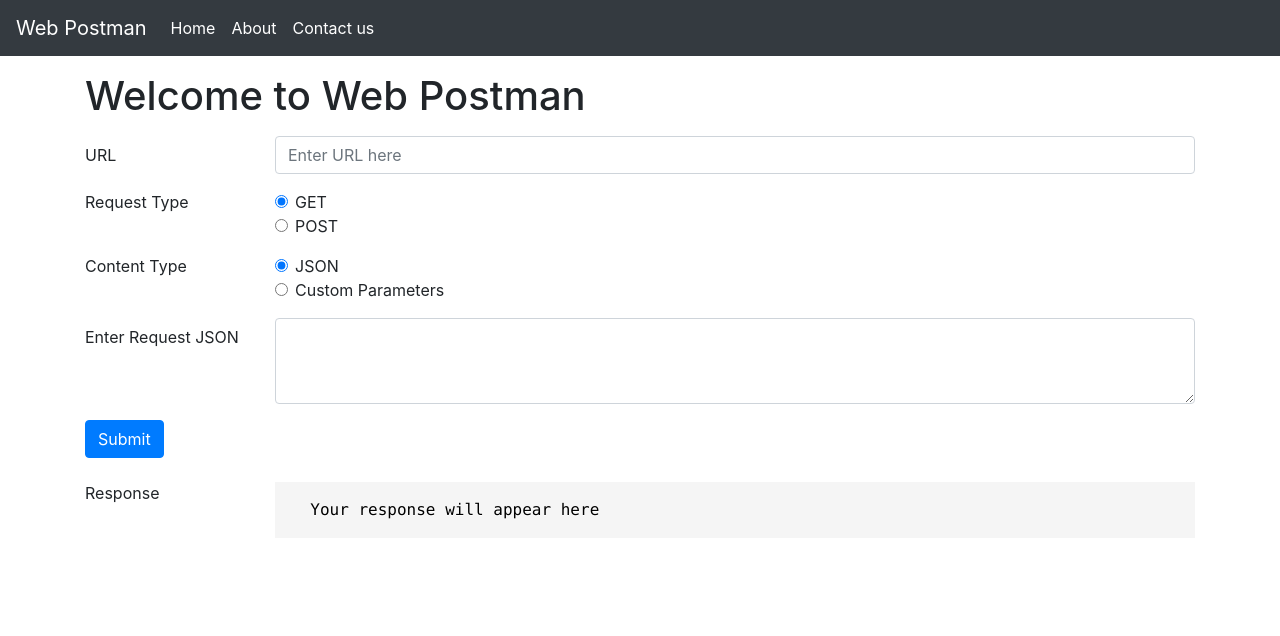
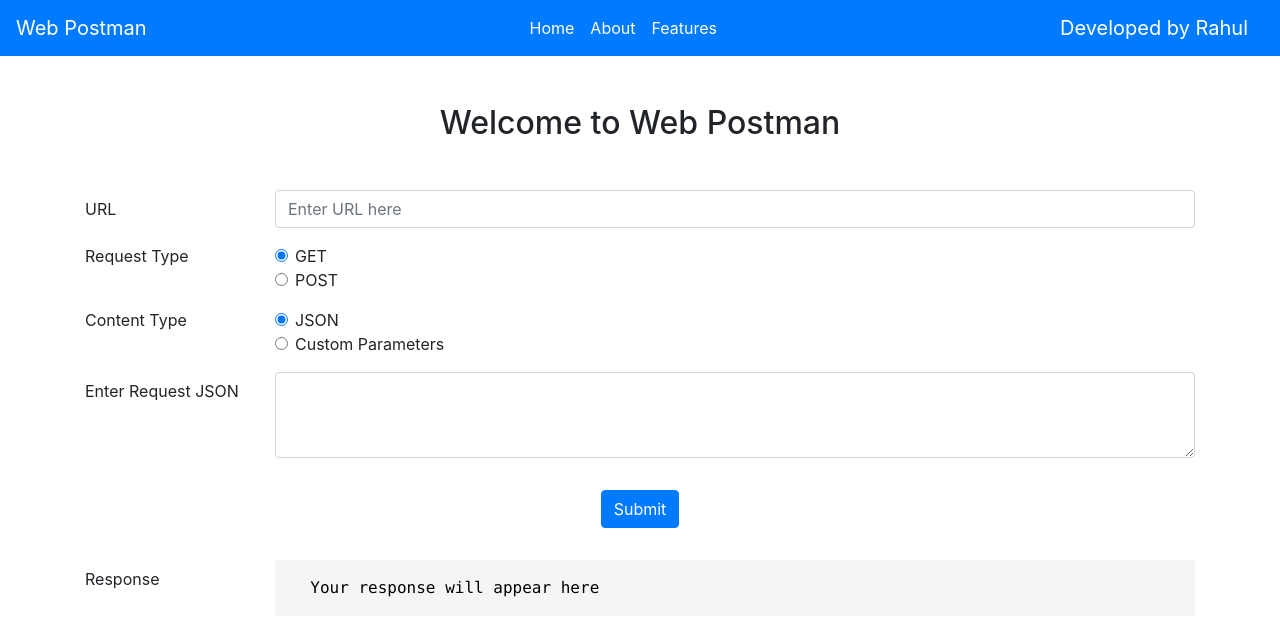
Before and after one commit to rahulkarda/Web-Postman, a plain HTML site: page index.html in a window 1280 px wide. Drawn offline with nearby package versions, Linux system fonts and the light colour scheme.

Commit message:
Design UI

```diff
--- a/css/style.css
+++ b/css/style.css
@@ -1,4 +1,24 @@
 #responsePre{
     max-height: 500px;
     background: whitesmoke;
+    margin: 0;
 }
+.navbar-collapse{
+    justify-content: center;
+}
+ul{
+    width: 20%;
+    justify-content: space-between;
+}
+h2{
+    text-align: center;
+}
+@media screen and (max-width: 1000px) {
+    .dev{
+        display: none;
+    }
+}
+.col-sm-18{
+    text-align: center;
+    width: 100%;
+}
--- a/index.html
+++ b/index.html
@@ -4,41 +4,40 @@
 <head>
     <!-- Required meta tags -->
     <meta charset="utf-8">
-    <meta name="viewport" content="width=device-width, initial-scale=1, shrink-to-fit=no">
-
+    <meta name="viewport" content="width=device-width, initial-scale=1.0">
     <link rel="stylesheet" href="/css/prism.css">
-    <link rel="stylesheet" href="/css/style.css">
     <!-- Bootstrap CSS -->
     <link rel="stylesheet" href="https://stackpath.bootstrapcdn.com/bootstrap/4.3.1/css/bootstrap.min.css"
-        integrity="sha384-ggOyR0iXCbMQv3Xipma34MD+dH/1fQ784/j6cY/iJTQUOhcWr7x9JvoRxT2MZw1T" crossorigin="anonymous">
+    integrity="sha384-ggOyR0iXCbMQv3Xipma34MD+dH/1fQ784/j6cY/iJTQUOhcWr7x9JvoRxT2MZw1T" crossorigin="anonymous">
+    <link rel="stylesheet" href="/css/style.css">
     <title>Web Postman</title>
 </head>
 
 <body>
-    <nav class="navbar navbar-expand-lg navbar-dark bg-dark">
+    <nav class="navbar navbar-expand-lg navbar-dark bg-primary">
         <a class="navbar-brand" href="#">Web Postman</a>
         <button class="navbar-toggler" type="button" data-toggle="collapse" data-target="#navbarText"
             aria-controls="navbarText" aria-expanded="false" aria-label="Toggle navigation">
             <span class="navbar-toggler-icon"></span>
         </button>
         <div class="collapse navbar-collapse" id="navbarText">
-            <ul class="navbar-nav mr-auto">
+            <ul class="navbar-nav">
                 <li class="nav-item active">
-                    <a class="nav-link" href="#">Home <span class="sr-only">(current)</span></a>
+                    <a class="nav-link" href="https://webpostman.netlify.app">Home <span class="sr-only">(current)</span></a>
                 </li>
                 <li class="nav-item">
-                    <a class="nav-link active" href="#">About</a>
+                    <a class="nav-link active" href="https://webpostmanabout.netlify.app">About</a>
                 </li>
                 <li class="nav-item">
-                    <a class="nav-link active" href="#">Contact us</a>
+                    <a class="nav-link active" href="#">Features</a>
                 </li>
             </ul>
-
         </div>
+        <a class="navbar-brand dev" href="https://rahulkarda.netlify.app">Developed by Rahul</a>
     </nav>
 
     <div class="container">
-        <h1 class="my-3">Welcome to Web Postman</h1>
+        <h2 class="my-5">Welcome to Web Postman</h2>
     </div>
 
     <div class="container">
@@ -123,7 +122,7 @@
 
         <!-- Submit button which will trigger fetch api -->
         <div class="form-group row my-2">
-            <div class="col-sm-10">
+            <div class="col-sm-18 my-3">
                 <button id="submit" class="btn btn-primary">Submit</button>
             </div>
         </div>
```
